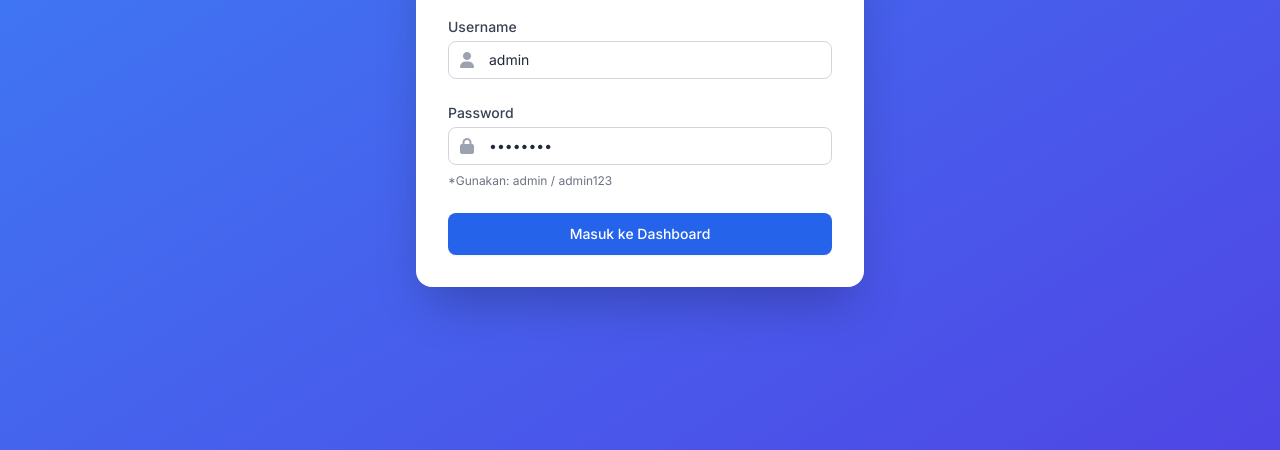
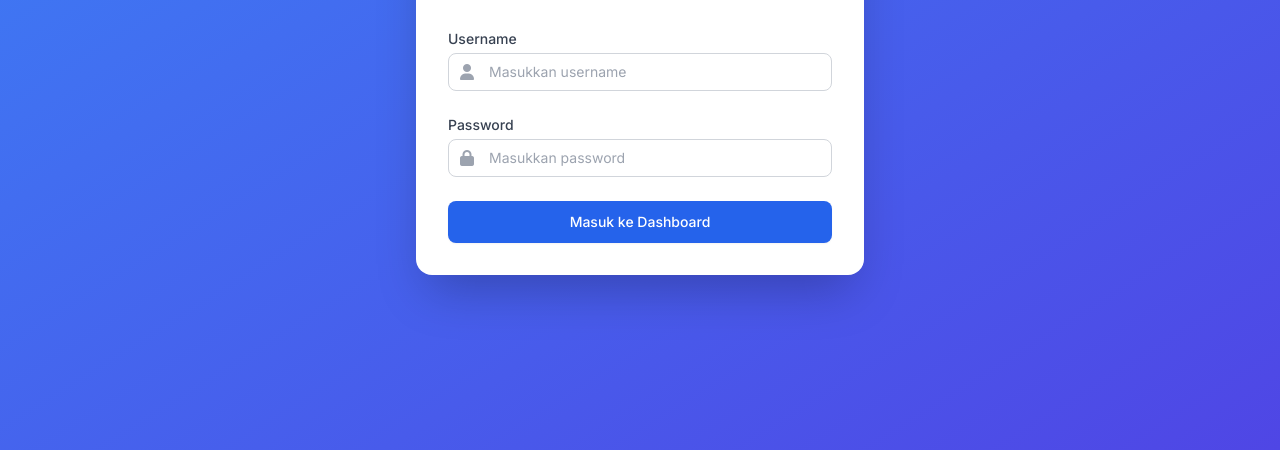
Before and after one commit to kanomantentrem-web/jimpitan-ronda, a plain HTML site: page index.html in a window 1280 px wide. Shown: the part 350-800 px from the top of the page. Drawn offline with nearby package versions, Linux system fonts and the light colour scheme.

Commit message:
Update index.html
Jimpitan ronda

```diff
--- a/index.html
+++ b/index.html
@@ -70,7 +70,7 @@
                 <div class="inline-flex items-center justify-center w-16 h-16 rounded-full bg-blue-100 text-blue-600 mb-4">
                     <i class="fa-solid fa-shield-halved text-3xl"></i>
                 </div>
-                <h1 class="text-2xl font-bold text-gray-800">JIMPITAN RONDA </h1>
+                <h1 class="text-2xl font-bold text-gray-800">JIMPITAN RONDA</h1>
                 <p class="text-sm text-gray-500 mt-2">Kanoman RT 01/RW34 Banjeng</p>
             </div>
 
@@ -81,7 +81,7 @@
                         <div class="absolute inset-y-0 left-0 pl-3 flex items-center pointer-events-none">
                             <i class="fa-solid fa-user text-gray-400"></i>
                         </div>
-                        <input type="text" id="username" class="block w-full pl-10 pr-3 py-2 border border-gray-300 rounded-lg focus:ring-blue-500 focus:border-blue-500 sm:text-sm" placeholder="Masukkan username" required value="admin">
+                        <input type="text" id="username" class="block w-full pl-10 pr-3 py-2 border border-gray-300 rounded-lg focus:ring-blue-500 focus:border-blue-500 sm:text-sm" placeholder="Masukkan username" required>
                     </div>
                 </div>
 
@@ -91,9 +91,8 @@
                         <div class="absolute inset-y-0 left-0 pl-3 flex items-center pointer-events-none">
                             <i class="fa-solid fa-lock text-gray-400"></i>
                         </div>
-                        <input type="password" id="password" class="block w-full pl-10 pr-3 py-2 border border-gray-300 rounded-lg focus:ring-blue-500 focus:border-blue-500 sm:text-sm" placeholder="Masukkan password" required value="admin123">
+                        <input type="password" id="password" class="block w-full pl-10 pr-3 py-2 border border-gray-300 rounded-lg focus:ring-blue-500 focus:border-blue-500 sm:text-sm" placeholder="Masukkan password" required>
                     </div>
-                    <p class="text-xs text-gray-500 mt-2">*Gunakan: admin / admin123</p>
                 </div>
 
                 <button type="submit" class="w-full flex justify-center py-2.5 px-4 border border-transparent rounded-lg shadow-sm text-sm font-medium text-white bg-blue-600 hover:bg-blue-700 focus:outline-none focus:ring-2 focus:ring-offset-2 focus:ring-blue-500 transition-colors">
```
